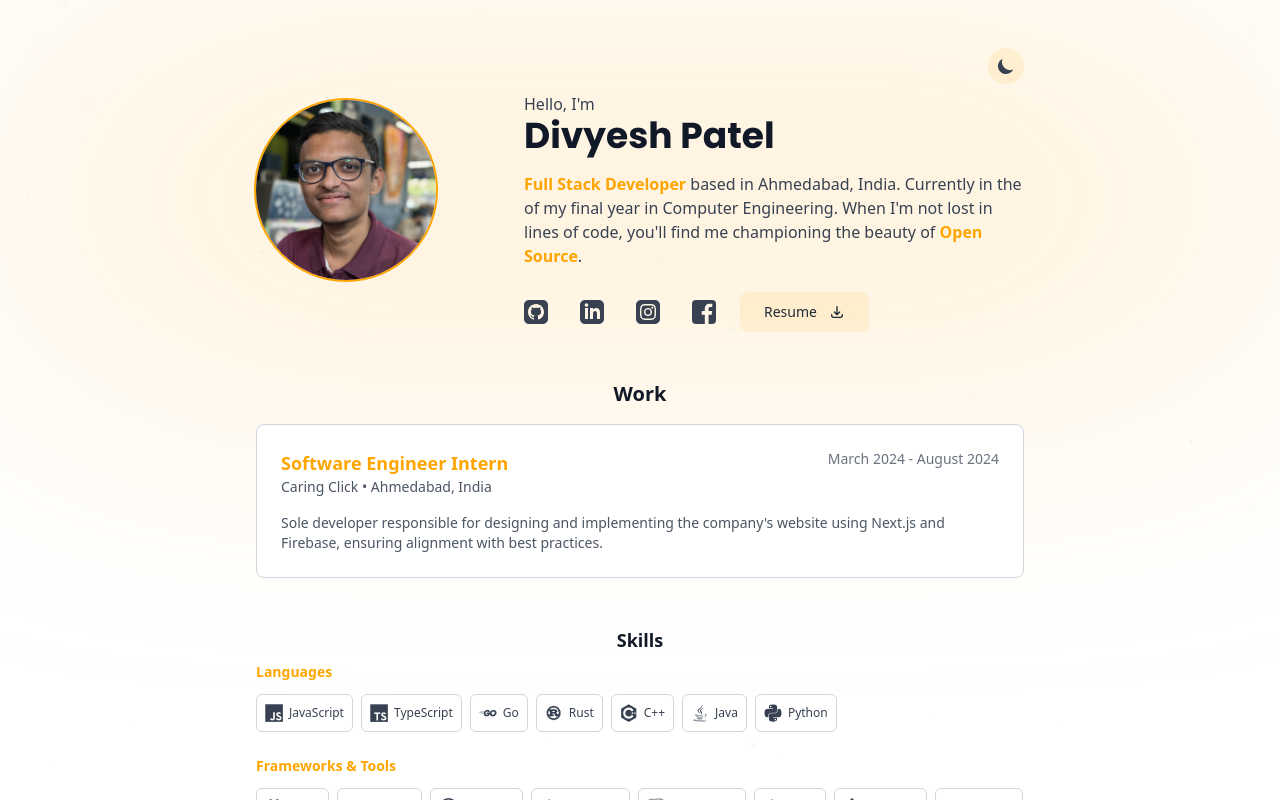
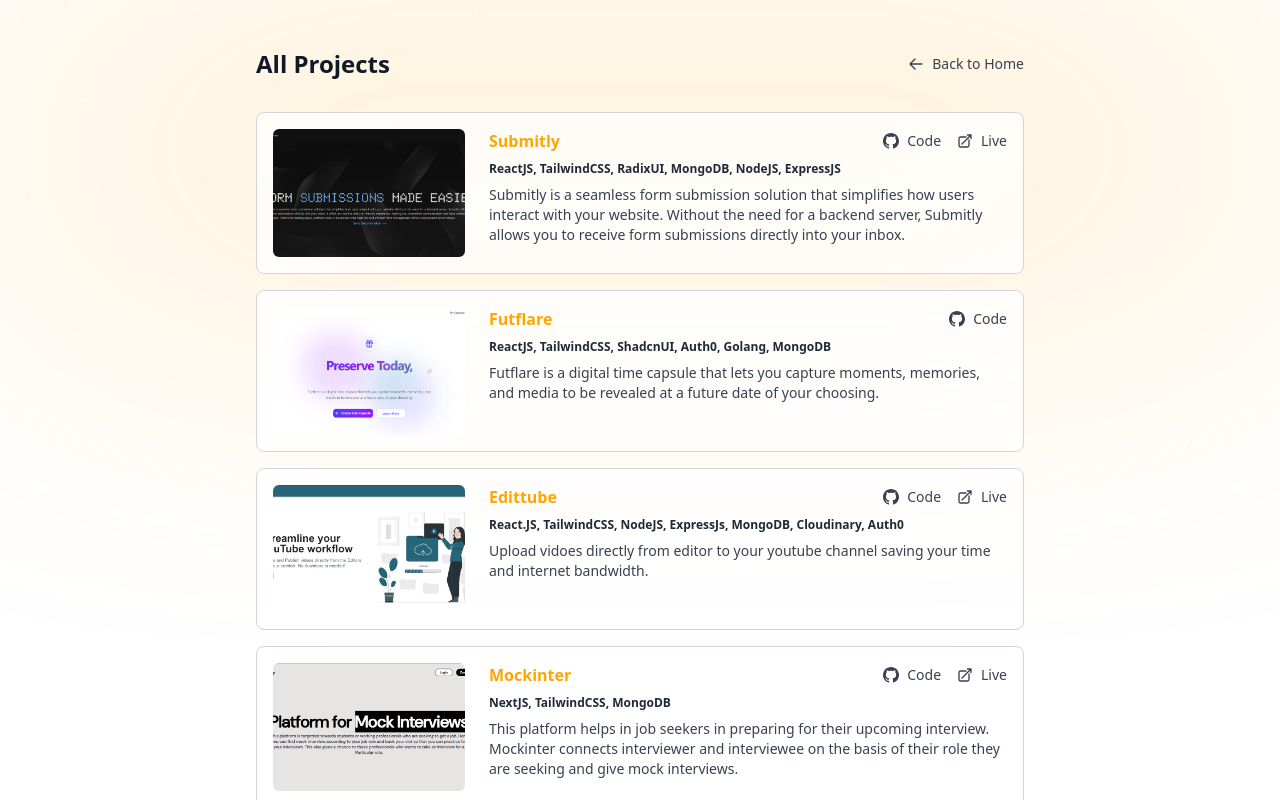
Before and after one commit to pateldivyesh1323/pateldivyesh-portfolio, a React (Vite) app: page /projects in a window 1280 px wide. Shown: the top 800 px of the page. Built offline with nearby package versions, Linux system fonts and the light colour scheme.

Commit message:
Moved projects on different page

```diff
--- a/package.json
+++ b/package.json
@@ -16,6 +16,7 @@
         "react": "^18.2.0",
         "react-dom": "^18.2.0",
         "react-hot-toast": "^2.4.1",
+        "react-router-dom": "^7.4.1",
         "react-vertical-timeline-component": "^3.6.0"
     },
     "devDependencies": {
--- a/src/App.tsx
+++ b/src/App.tsx
@@ -10,10 +10,11 @@
 import Work from "./Components/Work";
 import { ThemeProvider } from "./Context/ThemeContext";
 import ParticleBackground from "./Components/ParticleBackground";
+import { BrowserRouter as Router, Routes, Route } from "react-router-dom";
+import ProjectsPage from "./pages/ProjectsPage";
 
-function App() {
+function HomePage() {
     return (
-        <ThemeProvider>
         <div className="relative transition-colors duration-300">
             <ParticleBackground />
             <div className="absolute top-0 left-0 right-0 h-[300px] bg-[#FFA500] blur-[150px] opacity-20 pointer-events-none"></div>
@@ -29,6 +30,18 @@
                 <Contact />
             </div>
         </div>
+    );
+}
+
+function App() {
+    return (
+        <ThemeProvider>
+            <Router>
+                <Routes>
+                    <Route path="/" element={<HomePage />} />
+                    <Route path="/projects" element={<ProjectsPage />} />
+                </Routes>
+            </Router>
         </ThemeProvider>
     );
 }
--- a/src/Components/Projects.tsx
+++ b/src/Components/Projects.tsx
@@ -1,81 +1,8 @@
 import React from "react";
+import { Link } from "react-router-dom";
+import { Project, projectsData } from "../data";
 
-const projectsData = [
-    {
-        name: "Submitly",
-        techStack: "ReactJS, TailwindCSS, RadixUI, MongoDB, NodeJS, ExpressJS",
-        description:
-            "Submitly is a seamless form submission solution that simplifies how users interact with your website. Without the need for a backend server, Submitly allows you to receive form submissions directly into your inbox.",
-        link: "https://submitlyforms.vercel.app",
-        github: "https://github.com/pateldivyesh1323/submitly",
-        image: "/Images/Projects/Submitly.png",
-    },
-    {
-        name: "Futflare",
-        techStack: "ReactJS, TailwindCSS, ShadcnUI, Auth0, Golang, MongoDB",
-        description:
-            "Futflare is a digital time capsule that lets you capture moments, memories, and media to be revealed at a future date of your choosing.",
-        github: "https://github.com/pateldivyesh1323/futflare",
-        image: "/Images/Projects/Futflare.png",
-    },
-    {
-        name: "Edittube",
-        techStack:
-            "React.JS, TailwindCSS, NodeJS, ExpressJs, MongoDB, Cloudinary, Auth0",
-        description:
-            "Upload vidoes directly from editor to your youtube channel saving your time and internet bandwidth.",
-        link: "https://edittube.vercel.app",
-        github: "https://github.com/InnoSource-Labs/edittube",
-        image: "/Images/Projects/Edittube.png",
-    },
-    {
-        name: "Mockinter",
-        techStack: "NextJS, TailwindCSS, MongoDB",
-        description:
-            "This platform helps in job seekers in preparing for their upcoming interview. Mockinter connects interviewer and interviewee on the basis of their role they are seeking and give mock interviews.",
-        link: "https://mockinter.vercel.app",
-        github: "https://github.com/pateldivyesh1323/mockinter",
-        image: "/Images/Projects/Mockinter.png",
-    },
-    {
-        name: "Passvault",
-        techStack: "ReactJS, TailwindCSS, MongoDB, Auth0, NodeJs, ExpressJS",
-        description:
-            "A password manager with both client and server side encryption. Save and encrypt your password with your own key.",
-        link: "https://passvault.vercel.app",
-        github: "https://github.com/pateldivyesh1323/passvault",
-        image: "/Images/Projects/Passvault.png",
-    },
-    {
-        name: "Enjoymovies",
-        techStack: "React.JS",
-        description:
-            "Get all information about favourite upcoming, trending and popular movies all gathered in one place. You can also search for your favourite movies. Powered by TMBD API.",
-        link: "https://enjoymovies.netlify.app",
-        github: "https://github.com/pateldivyesh1323/enjoymovies",
-        image: "/Images/Projects/Enjoymovies.png",
-    },
-    {
-        name: "Heatlevels",
-        techStack: "React.JS",
-        description:
-            "Weather website powered by openweathermap api. Search weather based on your location or any city along with weather forecast.",
-        link: "https://heatlevels.netlify.app",
-        github: "https://github.com/pateldivyesh1323/heatlevels",
-        image: "/Images/Projects/Heatlevels.png",
-    },
-    {
-        name: "Wonders of world",
-        techStack: "HTML, CSS, Javascript",
-        description:
-            "Get all information about new seven wonders of world gathered in one place.",
-        link: "https://wondersof-world.web.app/",
-        github: "https://github.com/pateldivyesh1323/Wonders-of-World",
-        image: "/Images/Projects/Wondersofworld.png",
-    },
-];
-
-const ProjectCard = ({ project }: { project: (typeof projectsData)[0] }) => {
+export const ProjectCard = ({ project }: { project: Project }) => {
     return (
         <div className="flex flex-col md:flex-row items-start gap-4 md:gap-6 p-3 md:p-4 border border-gray-300 dark:border-gray-700 rounded-lg hover:border-[#FFA500] dark:hover:border-[#FFA500] transition-all duration-300 group bg-white dark:bg-transparent bg-opacity-75">
             <img
@@ -142,16 +69,39 @@
 };
 
 const Projects = (): React.ReactElement => {
+    // Show only the first 3 projects
+    const featuredProjects = projectsData.slice(0, 3);
+
     return (
         <div className="flex items-center justify-center flex-col gap-6 md:gap-8 my-8 md:my-12 px-4 md:px-0">
             <div className="font-bold text-base md:text-lg text-gray-900 dark:text-white">
                 Projects
             </div>
             <div className="w-full space-y-3 md:space-y-4">
-                {projectsData.map((project) => (
+                {featuredProjects.map((project) => (
                     <ProjectCard key={project.name} project={project} />
                 ))}
             </div>
+            <Link
+                to="/projects"
+                className="px-6 py-2 rounded-lg bg-[#FFA500] bg-opacity-10 hover:bg-opacity-20 transition-all duration-300 flex items-center gap-2 text-sm"
+            >
+                View All Projects
+                <svg
+                    xmlns="http://www.w3.org/2000/svg"
+                    fill="none"
+                    viewBox="0 0 24 24"
+                    strokeWidth={2}
+                    stroke="currentColor"
+                    className="w-4 h-4"
+                >
+                    <path
+                        strokeLinecap="round"
+                        strokeLinejoin="round"
+                        d="M13.5 4.5L21 12m0 0l-7.5 7.5M21 12H3"
+                    />
+                </svg>
+            </Link>
         </div>
     );
 };
--- /dev/null
+++ b/src/data.ts
@@ -0,0 +1,83 @@
+export interface Project {
+    name: string;
+    techStack: string;
+    description: string;
+    link?: string;
+    github?: string;
+    image: string;
+}
+
+export const projectsData: Project[] = [
+    {
+        name: "Submitly",
+        techStack: "ReactJS, TailwindCSS, RadixUI, MongoDB, NodeJS, ExpressJS",
+        description:
+            "Submitly is a seamless form submission solution that simplifies how users interact with your website. Without the need for a backend server, Submitly allows you to receive form submissions directly into your inbox.",
+        link: "https://submitlyforms.vercel.app",
+        github: "https://github.com/pateldivyesh1323/submitly",
+        image: "/Images/Projects/Submitly.png",
+    },
+    {
+        name: "Futflare",
+        techStack: "ReactJS, TailwindCSS, ShadcnUI, Auth0, Golang, MongoDB",
+        description:
+            "Futflare is a digital time capsule that lets you capture moments, memories, and media to be revealed at a future date of your choosing.",
+        github: "https://github.com/pateldivyesh1323/futflare",
+        image: "/Images/Projects/Futflare.png",
+    },
+    {
+        name: "Edittube",
+        techStack:
+            "React.JS, TailwindCSS, NodeJS, ExpressJs, MongoDB, Cloudinary, Auth0",
+        description:
+            "Upload vidoes directly from editor to your youtube channel saving your time and internet bandwidth.",
+        link: "https://edittube.vercel.app",
+        github: "https://github.com/InnoSource-Labs/edittube",
+        image: "/Images/Projects/Edittube.png",
+    },
+    {
+        name: "Mockinter",
+        techStack: "NextJS, TailwindCSS, MongoDB",
+        description:
+            "This platform helps in job seekers in preparing for their upcoming interview. Mockinter connects interviewer and interviewee on the basis of their role they are seeking and give mock interviews.",
+        link: "https://mockinter.vercel.app",
+        github: "https://github.com/pateldivyesh1323/mockinter",
+        image: "/Images/Projects/Mockinter.png",
+    },
+    {
+        name: "Passvault",
+        techStack: "ReactJS, TailwindCSS, MongoDB, Auth0, NodeJs, ExpressJS",
+        description:
+            "A password manager with both client and server side encryption. Save and encrypt your password with your own key.",
+        link: "https://passvault.vercel.app",
+        github: "https://github.com/pateldivyesh1323/passvault",
+        image: "/Images/Projects/Passvault.png",
+    },
+    {
+        name: "Enjoymovies",
+        techStack: "React.JS",
+        description:
+            "Get all information about favourite upcoming, trending and popular movies all gathered in one place. You can also search for your favourite movies. Powered by TMBD API.",
+        link: "https://enjoymovies.netlify.app",
+        github: "https://github.com/pateldivyesh1323/enjoymovies",
+        image: "/Images/Projects/Enjoymovies.png",
+    },
+    {
+        name: "Heatlevels",
+        techStack: "React.JS",
+        description:
+            "Weather website powered by openweathermap api. Search weather based on your location or any city along with weather forecast.",
+        link: "https://heatlevels.netlify.app",
+        github: "https://github.com/pateldivyesh1323/heatlevels",
+        image: "/Images/Projects/Heatlevels.png",
+    },
+    {
+        name: "Wonders of world",
+        techStack: "HTML, CSS, Javascript",
+        description:
+            "Get all information about new seven wonders of world gathered in one place.",
+        link: "https://wondersof-world.web.app/",
+        github: "https://github.com/pateldivyesh1323/Wonders-of-World",
+        image: "/Images/Projects/Wondersofworld.png",
+    },
+];
--- /dev/null
+++ b/src/pages/ProjectsPage.tsx
@@ -0,0 +1,48 @@
+import React from "react";
+import { ProjectCard } from "../Components/Projects";
+import { projectsData } from "../data";
+import { Link } from "react-router-dom";
+import ParticleBackground from "../Components/ParticleBackground";
+
+const ProjectsPage = (): React.ReactElement => {
+    return (
+        <div className="relative transition-colors duration-300">
+            <ParticleBackground />
+            <div className="absolute top-0 left-0 right-0 h-[300px] bg-[#FFA500] blur-[150px] opacity-20 pointer-events-none"></div>
+            <div className="max-w-3xl mx-auto relative py-8 md:py-12 px-4 md:px-0">
+                <div className="flex items-center justify-between mb-8">
+                    <h1 className="font-bold text-xl md:text-2xl text-gray-900 dark:text-white">
+                        All Projects
+                    </h1>
+                    <Link
+                        to="/"
+                        className="flex items-center gap-2 text-gray-700 dark:text-gray-300 hover:text-[#FFA500] dark:hover:text-[#FFA500] transition-colors duration-300 text-sm"
+                    >
+                        <svg
+                            xmlns="http://www.w3.org/2000/svg"
+                            fill="none"
+                            viewBox="0 0 24 24"
+                            strokeWidth={2}
+                            stroke="currentColor"
+                            className="w-4 h-4"
+                        >
+                            <path
+                                strokeLinecap="round"
+                                strokeLinejoin="round"
+                                d="M10.5 19.5L3 12m0 0l7.5-7.5M3 12h18"
+                            />
+                        </svg>
+                        Back to Home
+                    </Link>
+                </div>
+                <div className="w-full space-y-3 md:space-y-4">
+                    {projectsData.map((project) => (
+                        <ProjectCard key={project.name} project={project} />
+                    ))}
+                </div>
+            </div>
+        </div>
+    );
+};
+
+export default ProjectsPage;
```
Also changed, not shown: 1 other file (tests, documents, lock files or other folders). Lines whose indentation alone changed are shown as unchanged.
